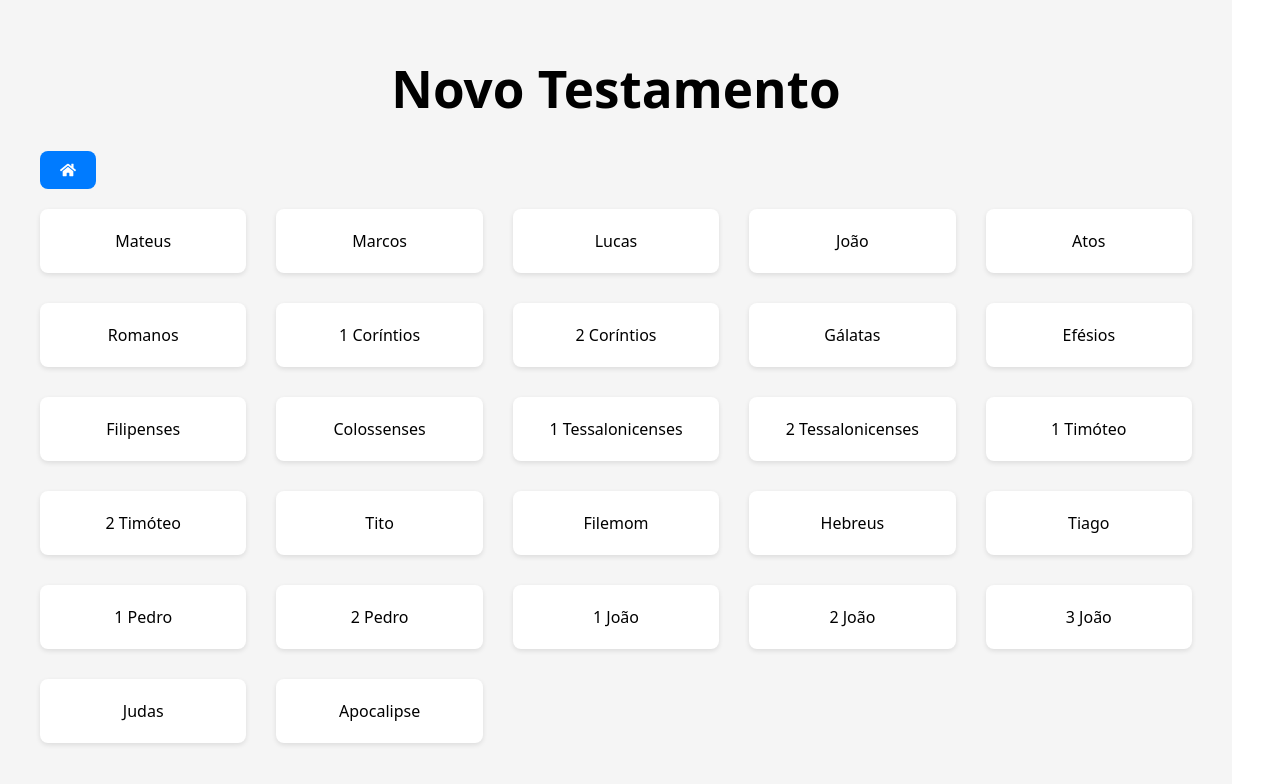
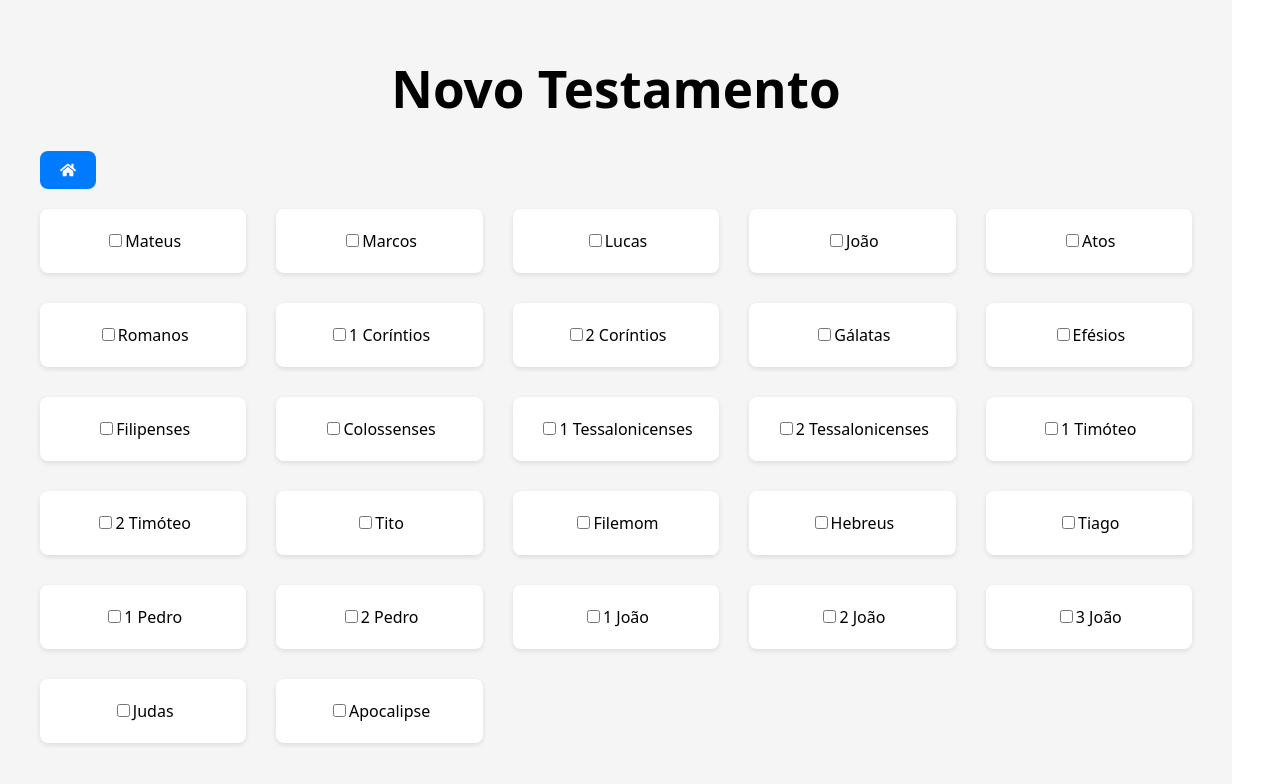
Before and after one commit to ismaileRodrigues/BibliaSagradaJFA, a React (Vite) app: page /novo-testamento in a window 1280 px wide. Shown: the top 784 px of the page. Built offline with nearby package versions, Linux system fonts and the light colour scheme.

Commit message:
Atualizar o NewTestament.jsx

```diff
--- a/src/components/NewTestament.jsx
+++ b/src/components/NewTestament.jsx
@@ -1,12 +1,13 @@
 import { useState } from 'react';
 import { Link } from 'react-router-dom';
-import { FaHome } from 'react-icons/fa'; // Importação do ícone FaHome
+import { FaHome } from 'react-icons/fa';
 import novo from '../data/novo.json';
 import '../App.css';
 
 function NewTestament() {
   const [expandedBook, setExpandedBook] = useState(null);
   const [expandedChapter, setExpandedChapter] = useState(null);
+  const [readBooks, setReadBooks] = useState({});
 
   const toggleBook = (bookNr) => {
     setExpandedBook(expandedBook === bookNr ? null : bookNr);
@@ -15,6 +16,13 @@ function NewTestament() {
 
   const toggleChapter = (chapterNr) => {
     setExpandedChapter(expandedChapter === chapterNr ? null : chapterNr);
+  };
+
+  const handleCheckboxChange = (bookNr) => {
+    setReadBooks({
+      ...readBooks,
+      [bookNr]: !readBooks[bookNr],
+    });
   };
 
   const selectedBook = novo.books.find((b) => b.nr === expandedBook);
@@ -31,12 +39,13 @@ function NewTestament() {
           </Link>
           <div className="book-gallery">
             {novo.books.map((book) => (
-              <div
-                key={book.nr}
-                className="book-card"
-                onClick={() => toggleBook(book.nr)}
-              >
-                {book.name}
+              <div key={book.nr} className="book-card">
+                <input
+                  type="checkbox"
+                  checked={readBooks[book.nr] || false}
+                  onChange={() => handleCheckboxChange(book.nr)}
+                />
+                <span onClick={() => toggleBook(book.nr)}>{book.name}</span>
               </div>
             ))}
           </div>
@@ -64,7 +73,6 @@ function NewTestament() {
         </div>
       ) : (
         <div className="chapter-content">
-          {/* Botão para voltar aos capítulos */}
           <button
             onClick={() => toggleChapter(null)}
             style={{ marginBottom: '20px', display: 'flex', alignItems: 'center', gap: '8px' }}
@@ -72,23 +80,21 @@ function NewTestament() {
             <FaHome />
           </button>
 
-          {/* Botões de navegação fixos no topo */}
           <div className="navigation-buttons-fixed">
             <button
               onClick={() => setExpandedChapter(expandedChapter - 1)}
-              disabled={expandedChapter === 1} // Desabilita no primeiro capítulo
+              disabled={expandedChapter === 1}
             >
               ⬅
             </button>
             <button
               onClick={() => setExpandedChapter(expandedChapter + 1)}
-              disabled={expandedChapter === selectedBook.chapters.length} // Desabilita no último capítulo
+              disabled={expandedChapter === selectedBook.chapters.length}
             >
              ➡
             </button>
           </div>
 
-          {/* Conteúdo do capítulo */}
           <h3>{selectedBook.chapters.find((c) => c.chapter === expandedChapter).name}</h3>
           <ul className="verses-list">
             {selectedBook.chapters
```
